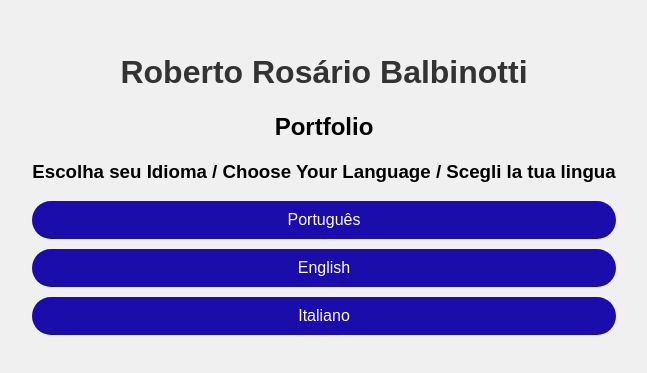
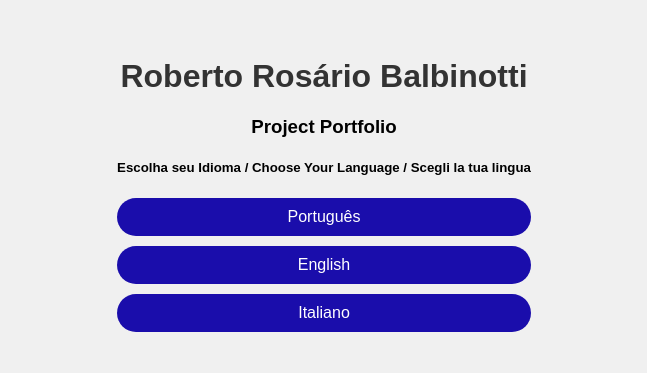
Before and after one commit to rbalbinotti/website, a plain HTML site: page index.html in a window 1280 px wide. Shown: the part 211-584 px from the top of the page, without its empty margins (316-963 px from the left). Drawn offline with Linux system fonts and the light colour scheme.

Commit message:
ajust_bot

```diff
--- a/index.html
+++ b/index.html
@@ -42,9 +42,9 @@
     <div class="container">
         <div class="header">
             <h1>Roberto Rosário Balbinotti</h1>
-            <h2>Portfolio</h2>
+            <h3>Project Portfolio</h3>
         </div>
-        <h3>Escolha seu Idioma / Choose Your Language / Scegli la tua lingua</h3>
+        <h5>Escolha seu Idioma / Choose Your Language / Scegli la tua lingua</h5>
         <a href="page_pt.html">Português</a>
         <a href="page_en.html">English</a>
         <a href="page_it.html">Italiano</a>
```
